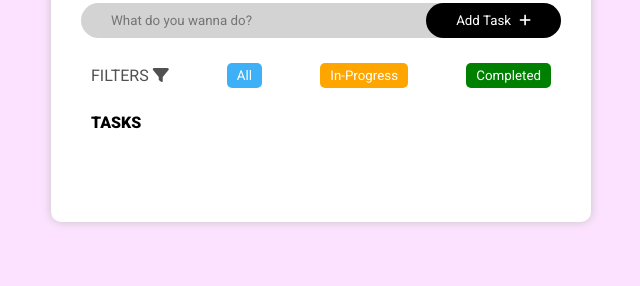
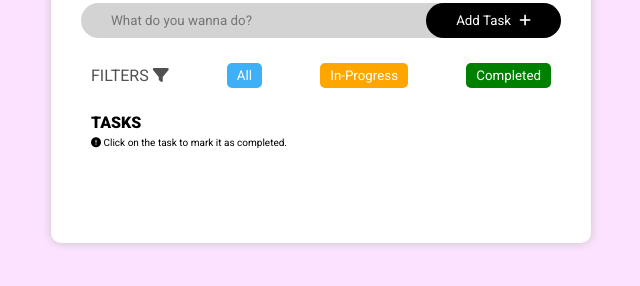
Before and after one commit to ArunKum4r/todo-app, a plain HTML site: page index.html in a window 1280 px wide. Shown: the part 280-566 px from the top of the page, without its empty margins (319-959 px from the left). Drawn offline with Linux system fonts and the light colour scheme.

Commit message:
added a user direction

```diff
--- a/index.html
+++ b/index.html
@@ -35,6 +35,7 @@
           <button class="completed">Completed</button>
         </div>
         <h2 class="tasks-heading">TASKS</h2>
+        <p class="tip"><i class="fa-solid fa-circle-exclamation"></i> Click on the task to mark it as completed.</p>
         <div class="tasks-list">
           <!-- <div class="tasks">
              <input type="text" class="text" value="Dont" readonly />
--- a/style.css
+++ b/style.css
@@ -87,8 +87,13 @@ body {
     text-align: left;
     font-size: 16px;
     margin-left: 10px;
-    margin-bottom: 20px;
+    margin-bottom: 5px;
     font-weight: 900;
+}
+
+.tip {
+    font-size: 10px;
+    margin: 0 0 25px 10px;
 }
 
 .tasks {
```
